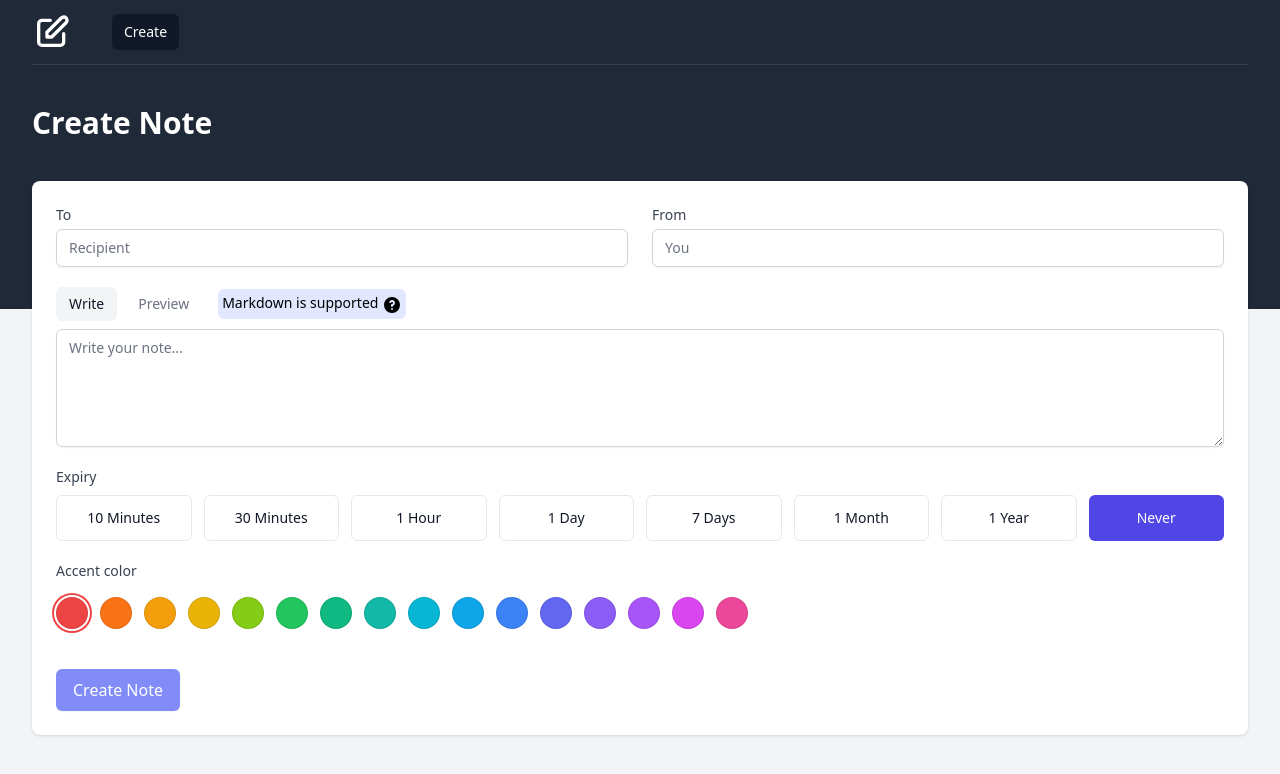
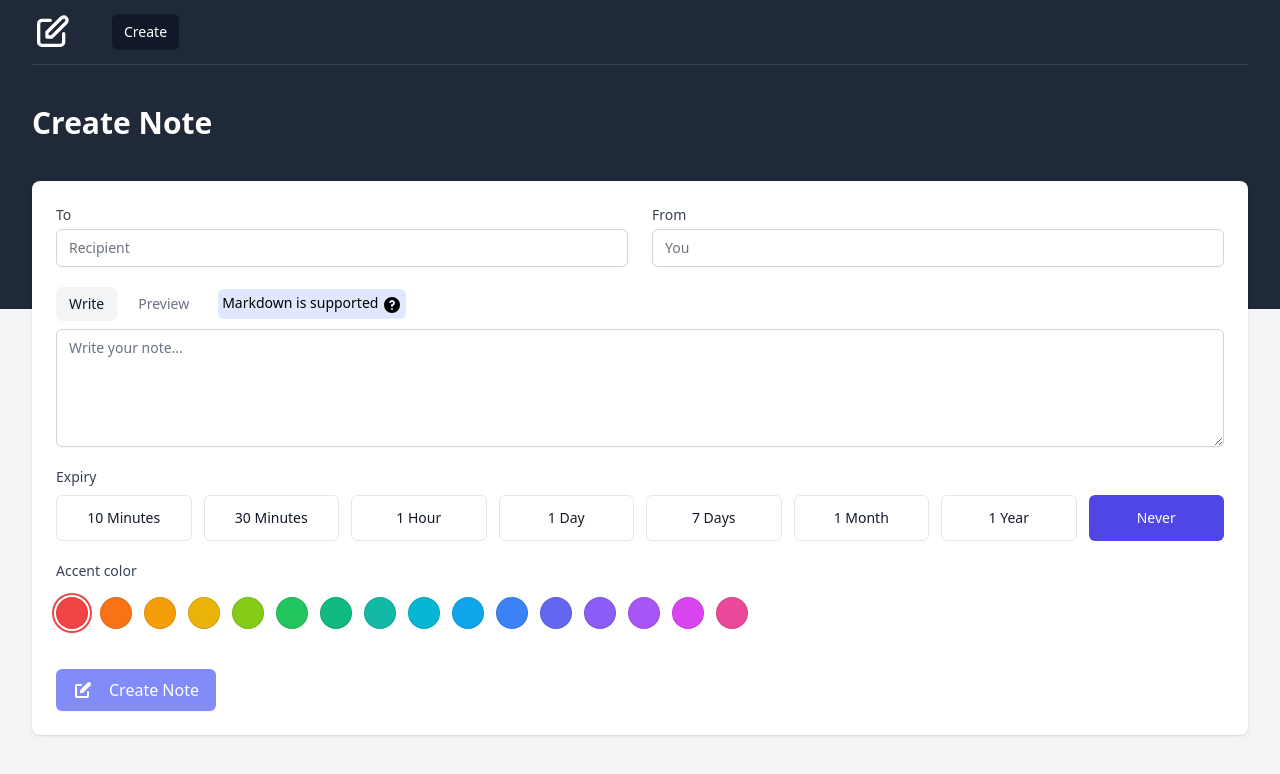
Before and after one commit to JasonHalvorson/nextjs-notes-app, a Next.js app: page / in a window 1280 px wide. Shown: the top 774 px of the page. Built offline with nearby package versions, Linux system fonts and the light colour scheme.

Commit message:
Added a loading indicator on the creation button, and prevent spamming the button creating multiple notes

```diff
--- a/pages/index.js
+++ b/pages/index.js
@@ -8,6 +8,14 @@ import Color from '../components/Form/Color';
 import MarkdownCheatsheet from '../components/Form/MarkdownCheatsheet';
 import { colors } from '../lib/colors';
 import { addMinutes, addHours, addDays, formatISO } from 'date-fns';
+import { PencilAltIcon } from '@heroicons/react/solid';
+
+const LoadingIcon = () => (
+    <svg className="w-5 h-5 mr-3 animate-spin" xmlns="http://www.w3.org/2000/svg" fill="none" viewBox="0 0 24 24">
+        <circle className="opacity-25" cx="12" cy="12" r="10" stroke="currentColor" stroke-width="4"></circle>
+        <path className="opacity-75" fill="currentColor" d="M4 12a8 8 0 018-8V0C5.373 0 0 5.373 0 12h4zm2 5.291A7.962 7.962 0 014 12H0c0 3.042 1.135 5.824 3 7.938l3-2.647z"></path>
+    </svg>
+);
 
 const expiry = [
     { displayTime: '10 Minutes', computedTime: () => formatISO(addMinutes(new Date(), 10)) },
@@ -21,7 +29,7 @@ const expiry = [
 ];
 
 export default function Home() {
-    const [state, setState] = useState({ to: '', from: '', content: '' });
+    const [state, setState] = useState({ to: '', from: '', content: '', submitting: false });
     const [expiryTime, setExpiryTime] = useState(expiry[7]);
     const [color, setColor] = useState(Object.keys(colors)[0]);
     const [openCheatsheet, setOpenCheatsheet] = useState(false);
@@ -37,6 +45,8 @@ export default function Home() {
 
     const submitData = async (e) => {
         e.preventDefault();
+
+        setState((prevState) => ({ ...prevState, submitting: true }));
 
         const body = {
             to: state.to,
@@ -95,8 +105,9 @@ export default function Home() {
                     <Color onChange={setColor} value={color} />
                 </div>
 
-                <button disabled={state.to === '' || state.from === '' || state.content === ''} type="submit" className="mt-10 inline-flex items-center px-4 py-2 border border-transparent text-base font-medium rounded-md shadow-sm text-white bg-indigo-600 hover:bg-indigo-700 focus:outline-none focus:ring-2 focus:ring-offset-2 focus:ring-indigo-500 disabled:bg-indigo-400">
-                    Create Note
+                <button disabled={state.to === '' || state.from === '' || state.content === '' || state.submitting} type="submit" className="mt-10 inline-flex items-center px-4 py-2 border border-transparent text-base font-medium rounded-md shadow-sm text-white bg-indigo-600 hover:bg-indigo-700 focus:outline-none focus:ring-2 focus:ring-offset-2 focus:ring-indigo-500 disabled:bg-indigo-400 w-40">
+                    {state.submitting ? <LoadingIcon /> : <PencilAltIcon className="w-5 h-5 mr-3" />}
+                    <span className="ml-auto">{state.submitting ? 'Creating...' : 'Create Note'}</span>
                 </button>
             </form>
             <MarkdownCheatsheet open={openCheatsheet} setOpen={setOpenCheatsheet} />
```
